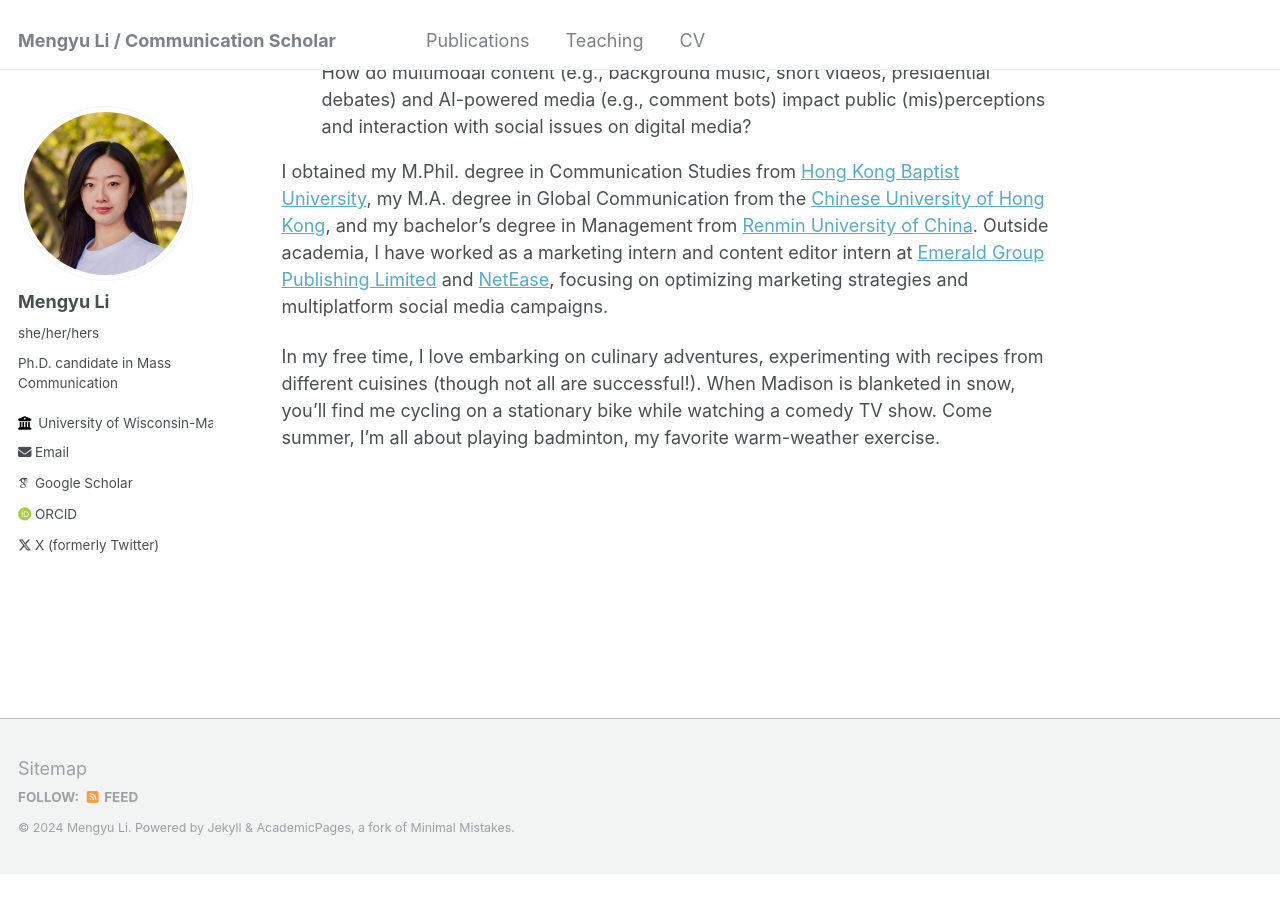
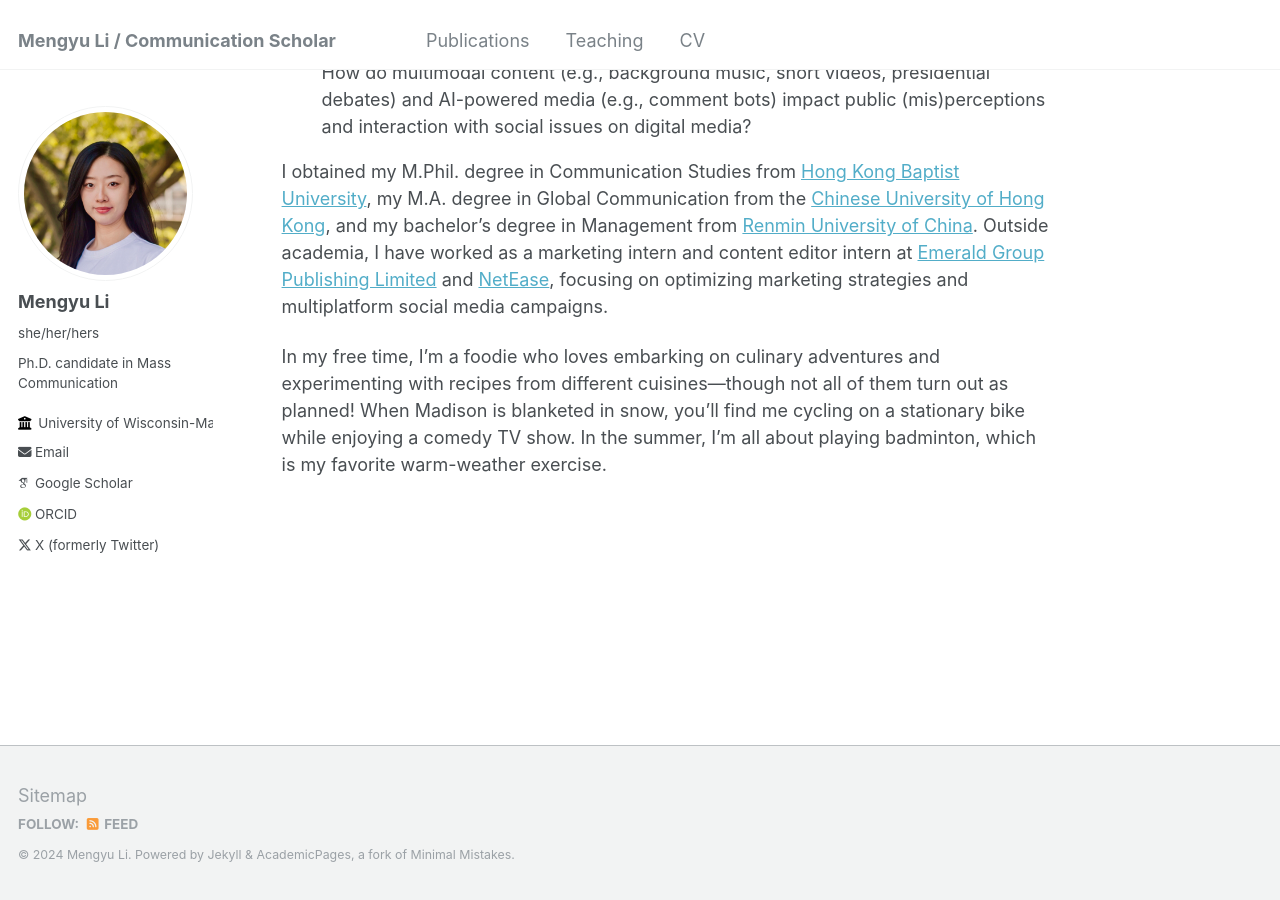
Before and after one commit to im-mengyuli/im-mengyuli.github.io, a Jekyll site: the page built from _pages/about.md, in a window 1280 px wide and 900 px high, scrolled down 631 px. Built offline with Jekyll 4.4.1, drawn with Linux system fonts in a browser that asks for light colours; some web fonts are replaced; before the commit the page ends 1504 px from its top, so only the background shows below that.

Commit message:
Update about.md

```diff
--- a/_pages/about.md
+++ b/_pages/about.md
@@ -16,4 +16,4 @@ My research focuses on digital media, political communication, and media psychol
 
 I obtained my M.Phil. degree in Communication Studies from [Hong Kong Baptist University](https://www.comm.hkbu.edu.hk/comd-www/english/front/index.htm), my M.A. degree in Global Communication from the [Chinese University of Hong Kong](https://www.com.cuhk.edu.hk/), and my bachelor’s degree in Management from [Renmin University of China](https://en.ruc.edu.cn/). Outside academia, I have worked as a marketing intern and content editor intern at [Emerald Group Publishing Limited](https://www.emeraldgrouppublishing.com/) and [NetEase](https://news.163.com/world/index.html), focusing on optimizing marketing strategies and multiplatform social media campaigns.
 
-In my free time, I love embarking on culinary adventures, experimenting with recipes from different cuisines (though not all are successful!). When Madison is blanketed in snow, you'll find me cycling on a stationary bike while watching a comedy TV show. Come summer, I'm all about playing badminton, my favorite warm-weather exercise.
+In my free time, I'm a foodie who loves embarking on culinary adventures and experimenting with recipes from different cuisines—though not all of them turn out as planned! When Madison is blanketed in snow, you’ll find me cycling on a stationary bike while enjoying a comedy TV show. In the summer, I’m all about playing badminton, which is my favorite warm-weather exercise.
```
